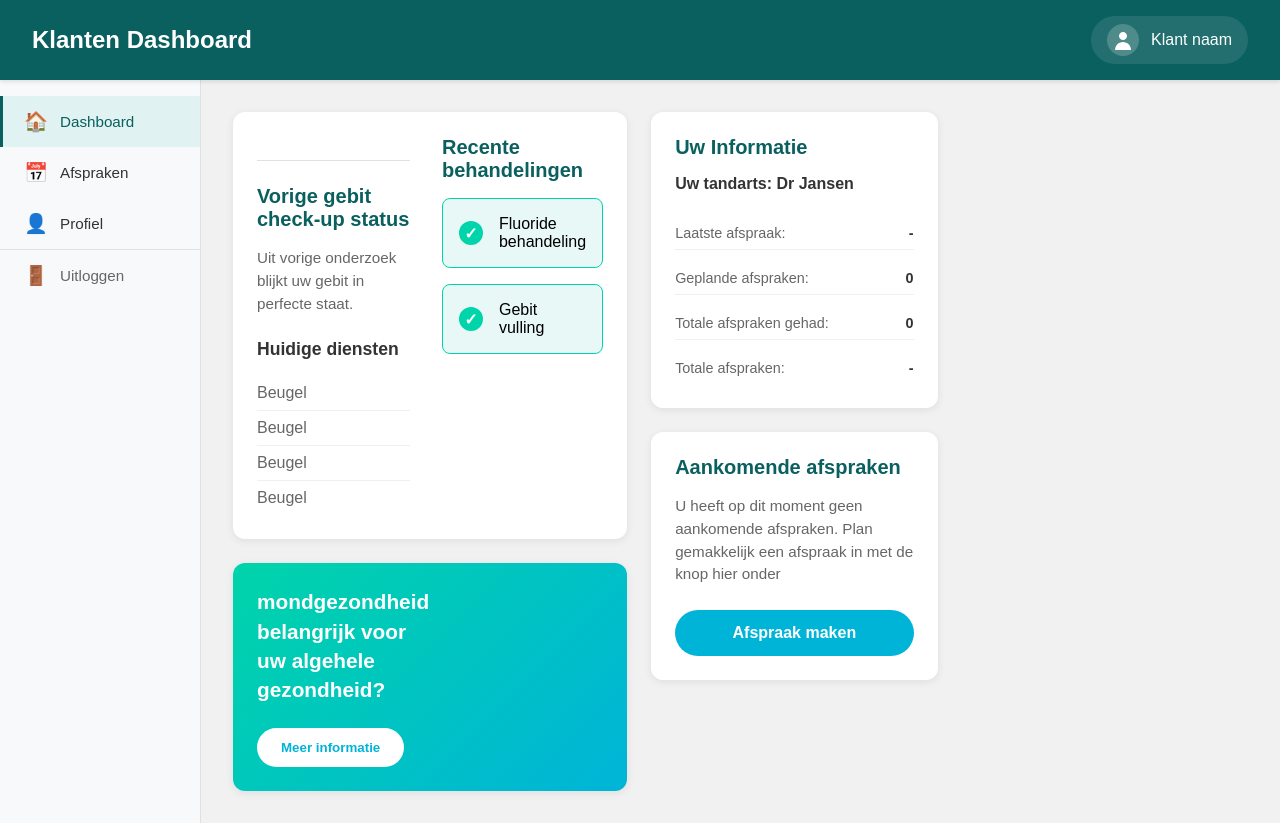
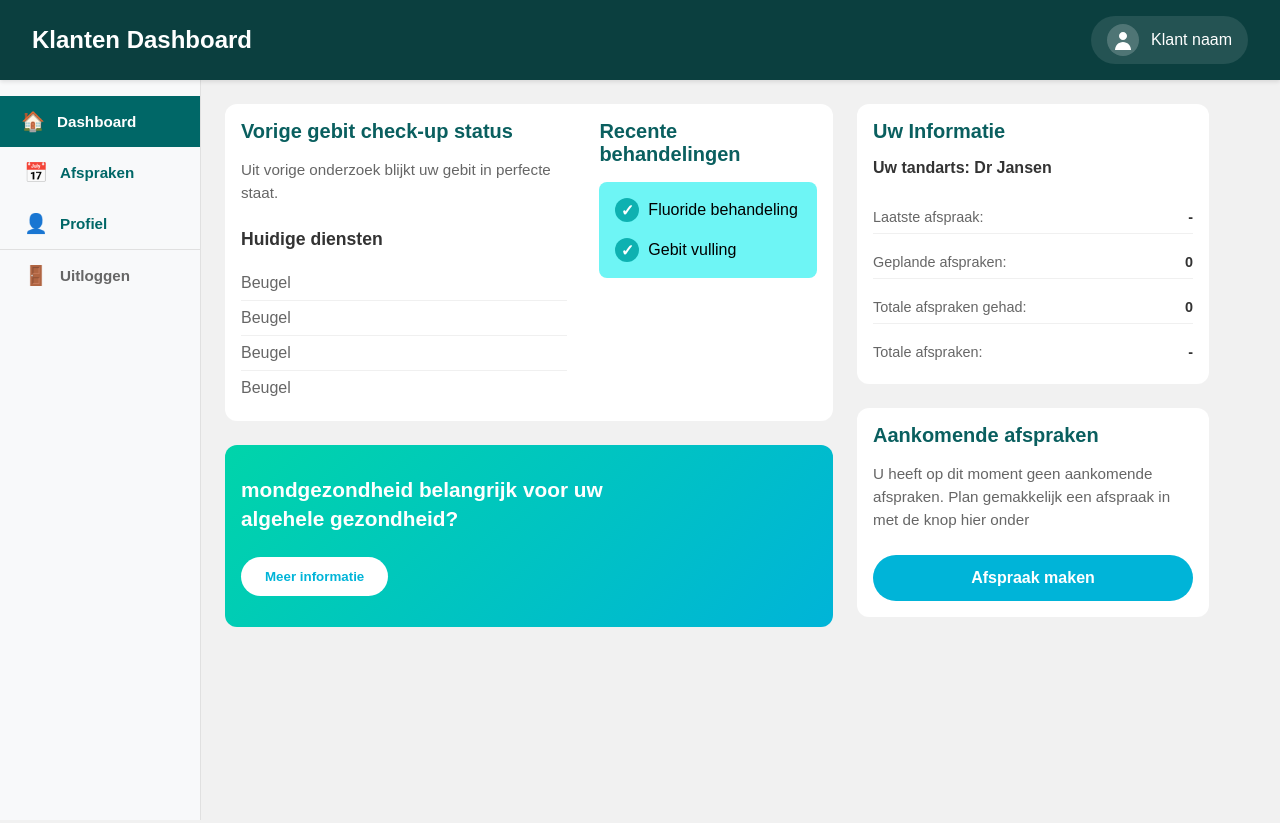
Before and after one commit to S1mpleDimplee/tandartspraktijk, a React (Create React App) app: page /dashboard in a window 1280 px wide. Built offline with nearby package versions, Linux system fonts and the light colour scheme.

Commit message:
Refactor DashboardPatient component and styles; update registration API endpoint

```diff
--- a/src/DashboardPatient/Dashboard/DashboardPatient.css
+++ b/src/DashboardPatient/Dashboard/DashboardPatient.css
@@ -1,5 +1,3 @@
-/* Dashboard.css */
-
 .dashboard-container {
   min-height: 100vh;
   background-color: #f5f6fa;
@@ -12,7 +10,7 @@
 
 .dashboard-main {
   flex: 1;
-  padding: 2rem;
+  padding: 1.5rem;
   overflow-y: auto;
 }
 
@@ -24,13 +22,10 @@
   margin: 0 auto;
 }
 
-/* Card Base Styles */
 .card {
   background: white;
   border-radius: 12px;
-  padding: 1.5rem;
-  box-shadow: 0 2px 8px rgba(0, 0, 0, 0.08);
-  transition: transform 0.2s ease, box-shadow 0.2s ease;
+  padding: 1rem;
 }
 
 
@@ -50,6 +45,7 @@
 
 .status-card {
   background: white;
+  width: 45vw;
 }
 
 .status-text {
@@ -59,11 +55,6 @@
   line-height: 1.5;
 }
 
-.services-section {
-  margin-top: 1.5rem;
-  padding-top: 1.5rem;
-  border-top: 1px solid #e0e0e0;
-}
 
 .services-section h4 {
   color: #333;
@@ -87,7 +78,6 @@
   border-bottom: none;
 }
 
-/* Health Card */
 .health-card {
   background: linear-gradient(135deg, #00d4aa 0%, #00b4d8 100%);
   color: white;
@@ -149,31 +139,34 @@
   background: #f0fffe;
 }
 
+.treatment-title {
+  color: #333;
+  font-weight: 600;
+  margin-bottom: 1rem;
+  font-size: 1rem;
+  width: 17vw;
+}
+
 .treatment-list {
   display: flex;
   flex-direction: column;
   gap: 1rem;
+  padding: 1rem;
+  border-radius: 8px;
+  background-color: #6ef5f5;
 }
 
 .treatment-item {
   display: flex;
   align-items: center;
-  gap: 1rem;
-  padding: 1rem;
-  background: white;
+  background-color: none;
   border-radius: 8px;
-  border: 1px solid #e0f2f2;
-}
-
-.treatment-item.completed {
-  background: #e8f8f6;
-  border-color: #00d4aa;
 }
 
 .check-icon {
   width: 24px;
   height: 24px;
-  background: #00d4aa;
+  background: #0eb1b1;
   color: white;
   border-radius: 50%;
   display: flex;
@@ -181,6 +174,7 @@
   justify-content: center;
   font-weight: bold;
   flex-shrink: 0;
+  margin-right: 0.7vw;
 }
 
 /* Right Column Cards */
@@ -192,7 +186,9 @@
 
 .info-card {
   background: white;
+  width: 25vw;
 }
+
 
 .info-name {
   color: #333;
@@ -229,7 +225,6 @@
   font-weight: 600;
 }
 
-/* Appointments Card */
 .appointments-card {
   background: white;
 }
--- a/src/DashboardPatient/Dashboard/DashboardPatient.js
+++ b/src/DashboardPatient/Dashboard/DashboardPatient.js
@@ -1,8 +1,15 @@
 // Dashboard.js
-import React from "react";
+import React, { useState } from "react";
 import "./DashboardPatient.css";
 
+
 const DashboardPatient = () => {
+
+  const [RecentTreatments, setRecentTreatments] = useState([
+    "Fluoride behandeling",
+    "Gebit vulling",
+  ]);
+
   return (
     <main className="dashboard-main">
       <div className="dashboard-content">
@@ -16,7 +23,7 @@ const DashboardPatient = () => {
             >
               {/* Huidige diensten */}
               <div className="services-section">
-                  <h3>Vorige gebit check-up status</h3>
+                <h3>Vorige gebit check-up status</h3>
                 <p className="status-text">
                   Uit vorige onderzoek blijkt uw gebit in perfecte staat.
                 </p>
@@ -29,16 +36,14 @@ const DashboardPatient = () => {
                 </ul>
               </div>
               <div className="treatments-section">
-                <h3>Recente behandelingen</h3>
+                <h3 className="treatment-title">Recente behandelingen</h3>
                 <div className="treatment-list">
-                  <div className="treatment-item completed">
-                    <span className="check-icon">✓</span>
-                    <span>Fluoride behandeling</span>
-                  </div>
-                  <div className="treatment-item completed">
-                    <span className="check-icon">✓</span>
-                    <span>Gebit vulling</span>
-                  </div>
+                  {RecentTreatments.map((treatment) => (
+                    <div className="treatment-item completed" key={treatment}>
+                      <span className="check-icon">✓</span>
+                      <span>{treatment}</span>
+                    </div>
+                  ))}
                 </div>
               </div>
             </div>
--- a/src/Navbars/Navbars/NavbarPanel/NavbarDashboard.css
+++ b/src/Navbars/Navbars/NavbarPanel/NavbarDashboard.css
@@ -1,7 +1,7 @@
 /* DashboardNavbar.css */
 
 .dashboard-navbar {
-  background-color: #0a5f5f;
+  background-color: #0B3F3F;
   color: white;
   padding: 0;
   box-shadow: 0 2px 4px rgba(0, 0, 0, 0.1);
--- a/src/Navbars/Sidebars/SidebarPatient/SidebarPatient.css
+++ b/src/Navbars/Sidebars/SidebarPatient/SidebarPatient.css
@@ -21,9 +21,9 @@
   padding: 0.875rem 1.5rem;
   background: none;
   border: none;
-  color: #333;
+  color: #006767;
   font-size: 0.95rem;
-  font-weight: 500;
+  font-weight: 600;
   cursor: pointer;
   transition: all 0.2s ease;
   text-align: left;
@@ -33,13 +33,12 @@
 
 .sidebar-item:hover {
   background-color: #e8f4f4;
-  color: #0a5f5f;
+  color: #006767;
 }
 
 .sidebar-item.active {
-  background-color: #e0f2f2;
-  color: #0a5f5f;
-  border-left: 3px solid #0a5f5f;
+  background-color: #006767;
+  color: #ffffff;
   padding-left: calc(1.5rem - 3px);
 }
 
@@ -55,7 +54,6 @@
   flex: 1;
 }
 
-/* Logout specific styling */
 .sidebar-item:last-child {
   margin-top: auto;
   border-top: 1px solid #e0e0e0;
--- a/src/Registration/Register/Registration.css
+++ b/src/Registration/Register/Registration.css
@@ -12,7 +12,7 @@
   overflow: hidden;
   box-shadow: 0 20px 60px rgba(0, 0, 0, 0.15);
   width: 68vw;
-  max-height: 80vh;
+  height: 80vh;
 }
 
 .image-section {
@@ -73,7 +73,7 @@
   font-size: 15px;
   font-family: inherit;
   transition: all 0.3s ease;
-    background-color: #fafafa;
+  background-color: #fafafa;
 }
 
 .form-input:hover {
--- a/src/Registration/Register/Registration.js
+++ b/src/Registration/Register/Registration.js
@@ -35,7 +35,7 @@ const TandartsRegistratie = () => {
 
     try {
       const response = await fetch(
-        "http://localhost/tandartspraktijk-api/register/register.php",
+        "http://localhost/tandartspraktijkBackend/Datareceiver/datareceiver.php",
         {
           method: "POST",
           headers: {
@@ -53,7 +53,7 @@ const TandartsRegistratie = () => {
       const data = await response.json();
 
       if (data.success) {
-        setMessage("Registratie succesvol! U wordt doorgestuurd...");
+        // setMessage("Registratie succesvol! U wordt doorgestuurd...");
         setTimeout(() => {
           navigate("/inloggen");
         }, 2000);
```
